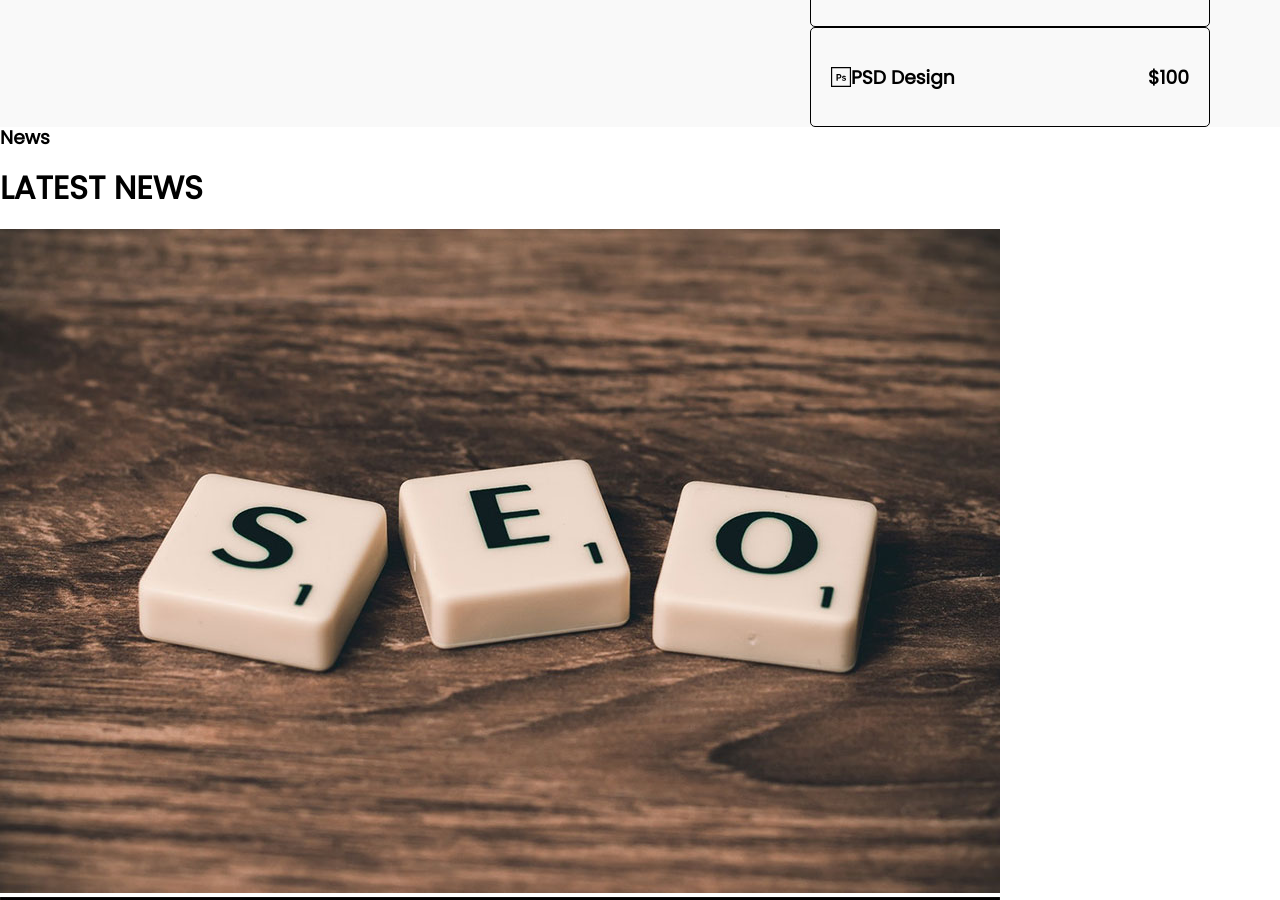
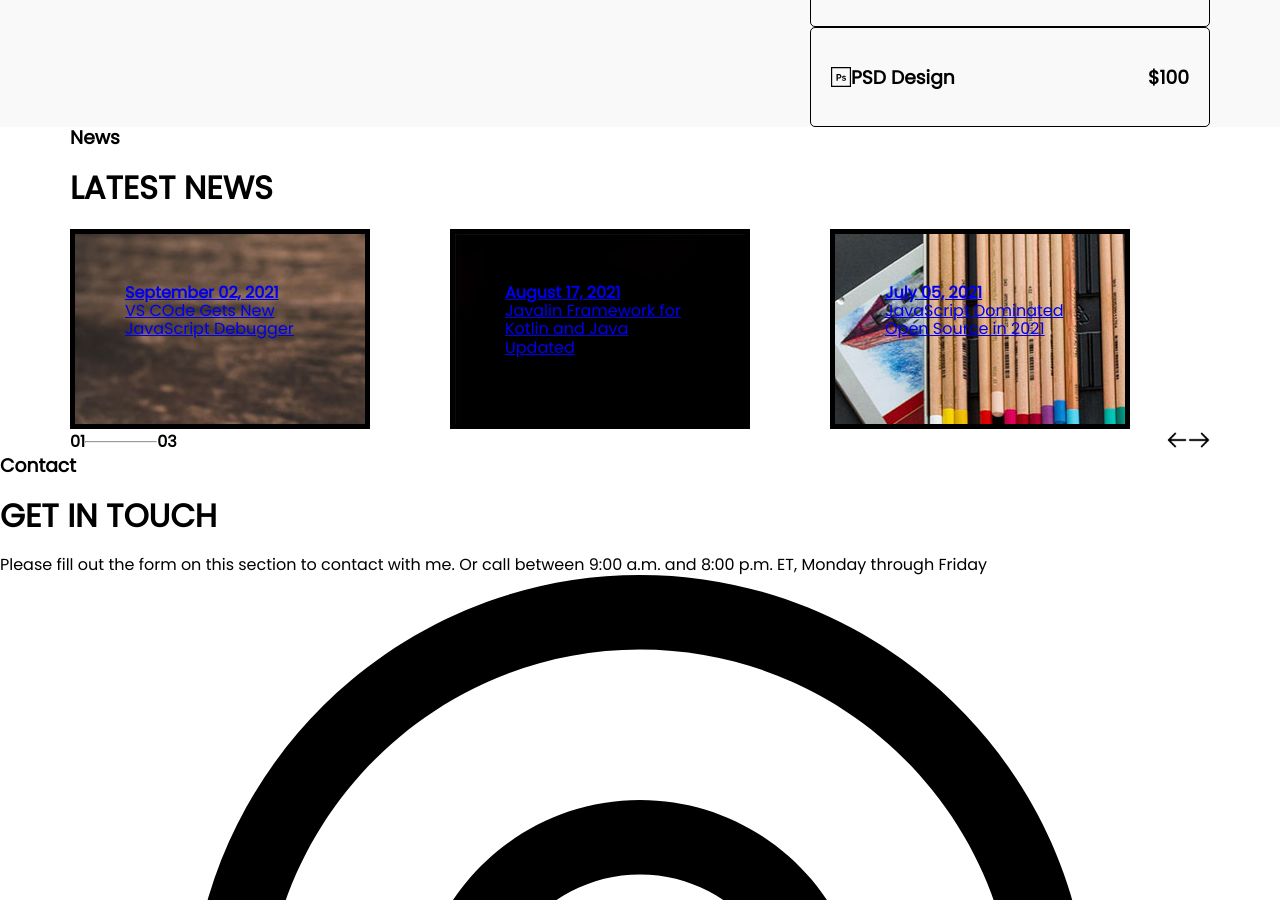
Before and after one commit to rubaiyat004/project-5-kura, a plain HTML site: page index.html in a window 1280 px wide. Shown: the part 1860-2760 px from the top of the page. Drawn offline with Linux system fonts and the light colour scheme.

Commit message:
'master'

```diff
--- a/index.html
+++ b/index.html
@@ -263,18 +263,9 @@
 
         <div class="news-grid">
 
-            <div class="news-grid-1">
-                <img src="images/2.jpg" alt="">
-
-            </div>
-            <div class="news-grid-2">
-                <img src="images/3.jpg" alt="">
-
-            </div>
-            <div class="news-grid-3">
-                <img src="images/4.jpg" alt="">
-
-            </div>
+            <a class="news-grid-1" href="#"><h4>September 02, 2021</h4><p>VS COde Gets New JavaScript Debugger</p></a>
+            <a class="news-grid-2"href="#"><h4>August 17, 2021</h4><p>Javalin Framework for Kotlin and Java Updated </p></a>
+            <a class="news-grid-3"href="#"><h4>July 05, 2021</h4><p>JavaScript Dominated Open Source in 2021</p></a>
 
         </div>
 
--- a/styles/style.css
+++ b/styles/style.css
@@ -105,21 +105,21 @@ nav{
 
 }
 .portfolio-grid-1{
-    width: 18.75em;
+  width: 18.75em;
   height: 12.5em;
   padding: 50px;
   background-image: url(images/portfolio1.jpg);
   border: 5px solid black;
 }
 .portfolio-grid-2{
-    width: 18.75em;
+  width: 18.75em;
   height: 12.5em;
   background-image: url(images/portfolio2.jpg);
   padding: 50px;
   border: 5px solid black;
 }
 .portfolio-grid-3{
-    width: 18.75em;
+  width: 18.75em;
   height: 12.5em;
   background-image: url(images/portfolio3.jpg);
   padding: 50px;
@@ -129,11 +129,10 @@ nav{
     display: grid;
     grid-template-columns: repeat(3, minmax(18.75em, 1fr));
 
-
 }
 
 .pagination-total hr{
-    width: 10%;
+    width: 70px;
 }
 .pagination-total{
     display: flex;
@@ -331,3 +330,38 @@ nav{
     align-items: center;
     justify-content: space-between;
 }
+
+/*News starts here*/
+
+.news-wrapper{
+    max-width: 86.25em;
+    padding: 0 4.375em;
+
+}
+
+.news-grid-1{
+    width: 18.75em;
+  height: 12.5em;
+  padding: 50px;
+  background-image: url(images/2.jpg);
+  border: 5px solid black;
+}
+.news-grid-2{
+    width: 18.75em;
+  height: 12.5em;
+  padding: 50px;
+  background-image: url(images/3.jpg);
+  border: 5px solid black;
+}
+.news-grid-3{
+    width: 18.75em;
+  height: 12.5em;
+  padding: 50px;
+  background-image: url(images/4.jpg);
+  border: 5px solid black;
+}
+
+.news-grid{
+    display: grid;
+    grid-template-columns: repeat(3, minmax(18.75em, 1fr));
+}
```
Also changed, not shown: styles/images/2.jpg (renamed from images/2.jpg), styles/images/3.jpg (renamed from images/3.jpg), styles/images/4.jpg (renamed from images/4.jpg).
